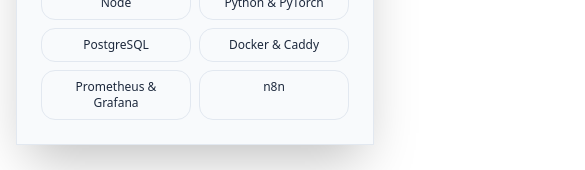
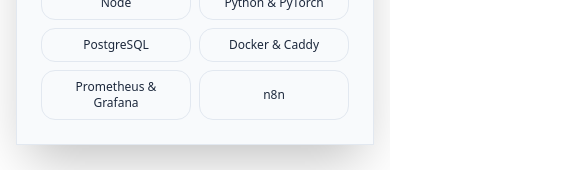
Before and after one commit to jonorl/personal-website, a React (Vite) app: page / in a window 390 px wide. Shown: the part 956-1126 px from the top of the page, 585 px wide, since content can reach past the window. Built offline with nearby package versions, Linux system fonts and the light colour scheme; no server answers.

Commit message:
Fix: Mobile display

```diff
--- a/src/App.tsx
+++ b/src/App.tsx
@@ -18,8 +18,9 @@
 
   return (
     <MotionConfig reducedMotion="user">
-      <div className="relative min-h-screen bg-white text-slate-800 dark:bg-[#0b0f17] dark:text-slate-100 selection:bg-zinc-200 selection:text-zinc-950">
+      <div className="relative min-h-screen overflow-x-clip bg-white text-slate-800 dark:bg-[#0b0f17] dark:text-slate-100 selection:bg-zinc-200 selection:text-zinc-950">
 
+        {/* Wider than a phone screen; the wrapper's overflow-x-clip stops it widening the page. */}
         <div className="pointer-events-none absolute -top-24 h-[40rem] w-[40rem] rounded-full bg-gradient-to-tr from-zinc-500/20 via-sky-500/10 to-teal-500/20 blur-3xl" />
 
         <Header menuOpen={menuOpen} setMenuOpen={setMenuOpen} />
--- a/src/components/Avatar.tsx
+++ b/src/components/Avatar.tsx
@@ -36,7 +36,7 @@
         <p className="mt-1 text-center text-sm text-slate-500">Software Engineer · London &amp; Kampala</p>
         <ul className="mt-4 grid grid-cols-2 gap-2 text-xs">
           {skills.map((tag) => (
-            <li key={tag} className="rounded-xl border border-slate-200 dark:border-white/10 bg-slate-50 dark:bg-white/5 px-3 py-2 text-center">
+            <li key={tag} className="flex items-center justify-center rounded-xl border border-slate-200 dark:border-white/10 bg-slate-50 dark:bg-white/5 px-3 py-2 text-center">
               {tag}
             </li>
           ))}
```
